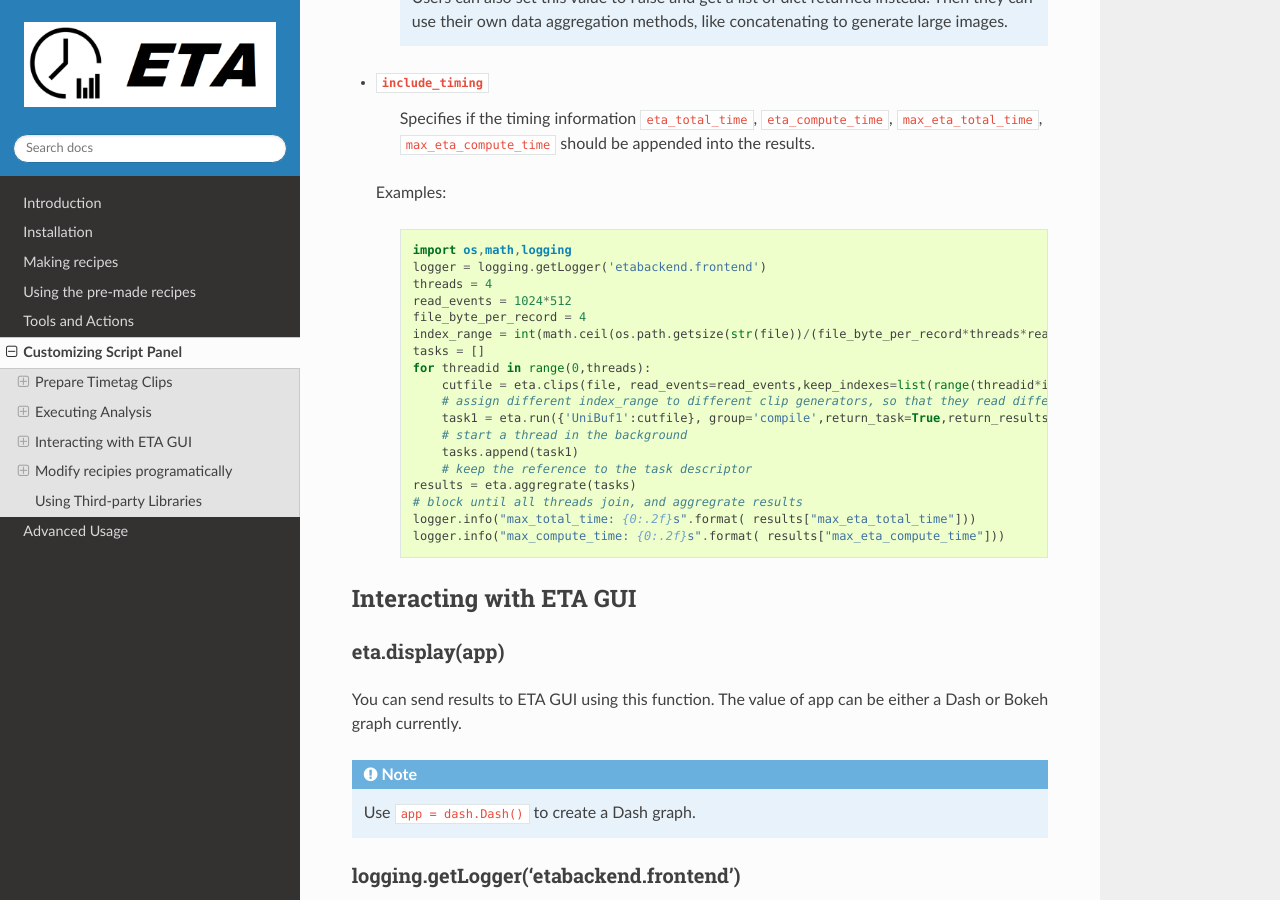
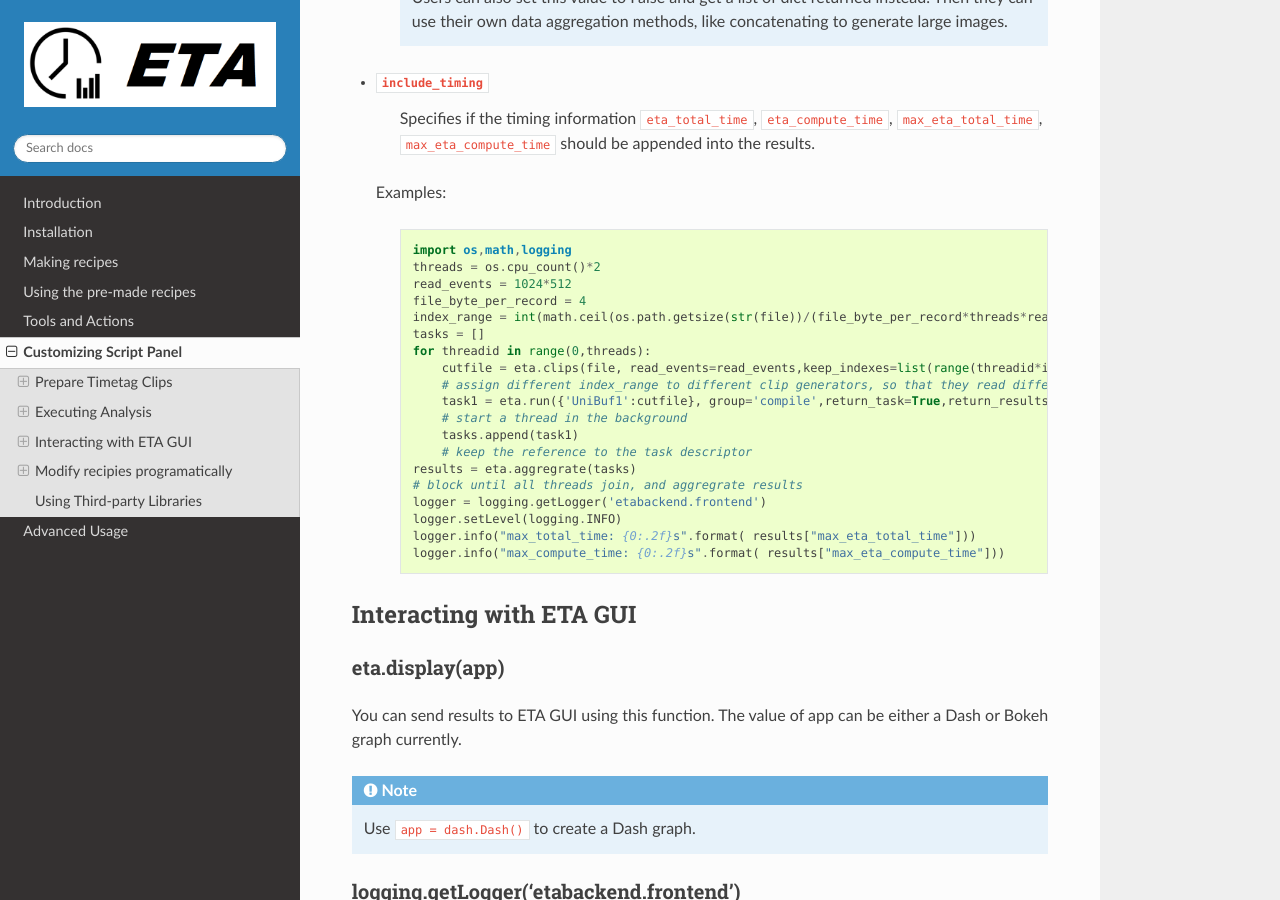
Before and after one commit to timetag/timetag.github.io, a Sphinx documentation site: the page built from docs/python.rst, in a window 1280 px wide and 900 px high, scrolled down 7491 px. Built offline with Sphinx 7.4.7 and the Read the Docs theme 2.0.0, drawn with Linux system fonts in a browser that asks for light colours.

Commit message:
Update python.rst

```diff
--- a/docs/python.rst
+++ b/docs/python.rst
@@ -210,8 +210,7 @@ eta.aggregrate(list_of_tasks, sum_results=True, include_timing=False):
     .. code-block:: python
 
             import os,math,logging
-            logger = logging.getLogger('etabackend.frontend')
-            threads = 4
+            threads = os.cpu_count()*2
             read_events = 1024*512
             file_byte_per_record = 4
             index_range = int(math.ceil(os.path.getsize(str(file))/(file_byte_per_record*threads*read_events)))
@@ -225,6 +224,8 @@ eta.aggregrate(list_of_tasks, sum_results=True, include_timing=False):
                 # keep the reference to the task descriptor
             results = eta.aggregrate(tasks)
             # block until all threads join, and aggregrate results
+            logger = logging.getLogger('etabackend.frontend')
+            logger.setLevel(logging.INFO)
             logger.info("max_total_time: {0:.2f}s".format( results["max_eta_total_time"]))
             logger.info("max_compute_time: {0:.2f}s".format( results["max_eta_compute_time"]))
 
```
